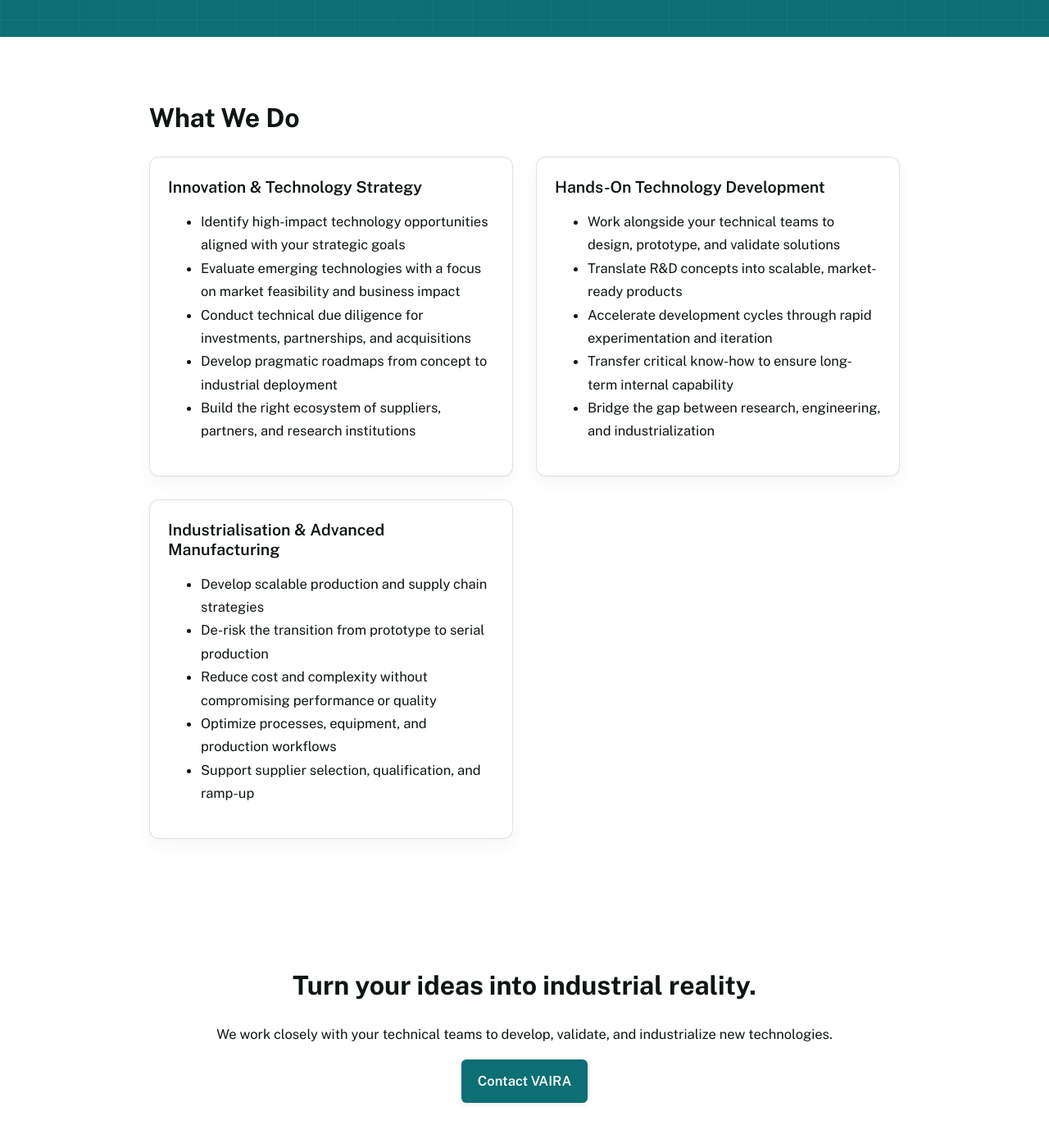
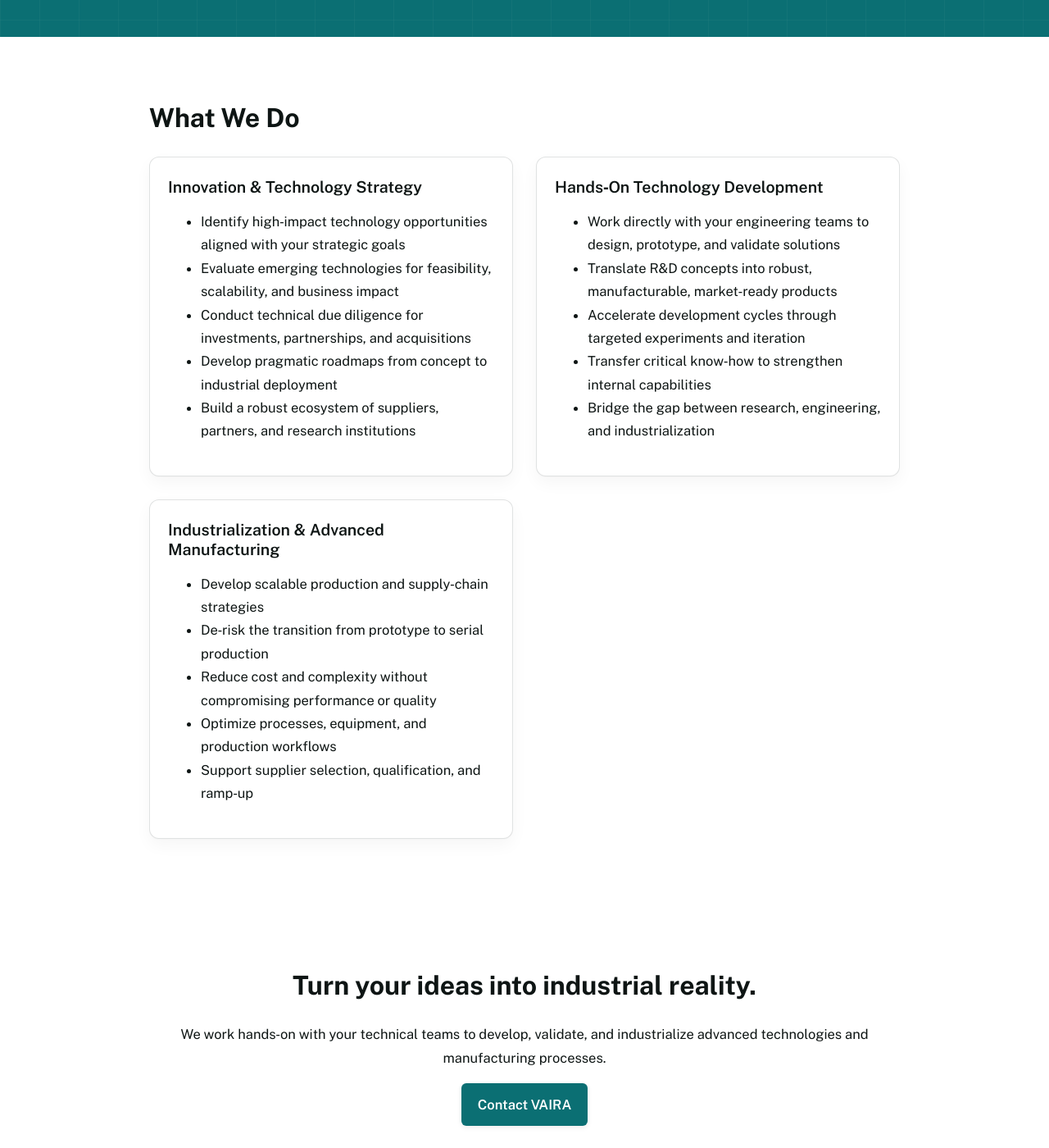
Before and after one commit to raphaelheeb/vaira-advisory, a Jekyll site: the page built from index.html, in a window 1280 px wide and 1400 px high, scrolled down 701 px. Shown: the whole window at 82% size. Built offline with Jekyll 4.4.1, drawn with Linux system fonts in a browser that asks for light colours; some of the changed text lies outside the part shown.

Commit message:
Update index.html

```diff
--- a/index.html
+++ b/index.html
@@ -11,20 +11,23 @@
   <div class="content-wrapper wrapper--wide">
     <div class="hero-grid">
 
-      <div>
+      <!-- HERO LEFT -->
+      <div class="hero-left">
         <h1 class="hero-title">
-          Technology.<br>From concept to industrial scale.
+          From Deep‑Tech concept<br>to industrial scale.
         </h1>
         <p class="hero-sub">
-          We support you at the intersection of innovation,<br>
-          technology, and advanced manufacturing —<br>
-          working closely with your teams.
+          VAIRA Advisory supports organizations at the intersection of innovation, engineering,
+          and advanced manufacturing — working hands‑on with your teams to turn complex technologies
+          into scalable, reliable, and manufacturable solutions.
         </p>
+
         <div class="hero-ctas">
           <a href="mailto:info@vaira-advisory.com" class="cta-btn">Get in Touch</a>
         </div>
       </div>
 
+      <!-- HERO RIGHT -->
       <div class="hero-right visual--cad" aria-hidden="true">
         <svg class="cad-contour" viewBox="0 0 600 600" role="img" aria-label="CAD contours">
           <defs>
@@ -37,6 +40,8 @@
               .dash { stroke-dasharray: 6 8; }
             </style>
           </defs>
+
+          <!-- Horizontal curves -->
           <g>
             <path class="c" d="M80 270 C170 150, 430 150, 520 270"/>
             <path class="c" d="M60 320 C160 210, 440 210, 540 320"/>
@@ -44,6 +49,8 @@
             <path class="c" d="M60 420 C170 350, 430 350, 540 420"/>
             <path class="c" d="M80 470 C190 420, 410 420, 520 470"/>
           </g>
+
+          <!-- Vertical curves -->
           <g>
             <path class="c" d="M180 180 C160 260, 160 360, 180 440"/>
             <path class="c" d="M240 160 C220 250, 220 370, 240 460"/>
@@ -51,6 +58,8 @@
             <path class="c" d="M360 160 C340 250, 340 370, 360 460"/>
             <path class="c" d="M420 180 C400 260, 400 360, 420 440"/>
           </g>
+
+          <!-- Frame -->
           <g opacity="0.45">
             <path class="c dash" d="M100 140 L500 140"/>
             <path class="c dash" d="M100 500 L500 500"/>
@@ -64,6 +73,7 @@
   </div>
 </section>
 
+
 <!-- ================= WHAT WE DO ================= -->
 <section class="section" id="what-we-do">
   <div class="content-wrapper wrapper--narrow">
@@ -71,36 +81,39 @@
 
     <div class="card-grid">
 
+      <!-- CARD 1 -->
       <div class="card">
         <h3>Innovation & Technology Strategy</h3>
         <ul>
-          <li>Identify high-impact technology opportunities aligned with your strategic goals</li>
-          <li>Evaluate emerging technologies with a focus on market feasibility and business impact</li>
+          <li>Identify high‑impact technology opportunities aligned with your strategic goals</li>
+          <li>Evaluate emerging technologies for feasibility, scalability, and business impact</li>
           <li>Conduct technical due diligence for investments, partnerships, and acquisitions</li>
           <li>Develop pragmatic roadmaps from concept to industrial deployment</li>
-          <li>Build the right ecosystem of suppliers, partners, and research institutions</li>
+          <li>Build a robust ecosystem of suppliers, partners, and research institutions</li>
         </ul>
       </div>
 
+      <!-- CARD 2 -->
       <div class="card">
-        <h3>Hands-On Technology Development</h3>
+        <h3>Hands‑On Technology Development</h3>
         <ul>
-          <li>Work alongside your technical teams to design, prototype, and validate solutions</li>
-          <li>Translate R&D concepts into scalable, market-ready products</li>
-          <li>Accelerate development cycles through rapid experimentation and iteration</li>
-          <li>Transfer critical know-how to ensure long-term internal capability</li>
+          <li>Work directly with your engineering teams to design, prototype, and validate solutions</li>
+          <li>Translate R&D concepts into robust, manufacturable, market‑ready products</li>
+          <li>Accelerate development cycles through targeted experiments and iteration</li>
+          <li>Transfer critical know‑how to strengthen internal capabilities</li>
           <li>Bridge the gap between research, engineering, and industrialization</li>
         </ul>
       </div>
 
+      <!-- CARD 3 -->
       <div class="card">
-        <h3>Industrialisation & Advanced Manufacturing</h3>
+        <h3>Industrialization & Advanced Manufacturing</h3>
         <ul>
-          <li>Develop scalable production and supply chain strategies</li>
-          <li>De-risk the transition from prototype to serial production</li>
+          <li>Develop scalable production and supply‑chain strategies</li>
+          <li>De‑risk the transition from prototype to serial production</li>
           <li>Reduce cost and complexity without compromising performance or quality</li>
           <li>Optimize processes, equipment, and production workflows</li>
-          <li>Support supplier selection, qualification, and ramp-up</li>
+          <li>Support supplier selection, qualification, and ramp‑up</li>
         </ul>
       </div>
 
@@ -108,11 +121,15 @@
   </div>
 </section>
 
+
 <!-- ================= CTA ================= -->
 <section class="section" id="CTA">
   <div class="content-wrapper wrapper--narrow" style="text-align:center">
     <h2>Turn your ideas into industrial reality.</h2>
-    <p>We work closely with your technical teams to develop, validate, and industrialize new technologies.</p>
+    <p>
+      We work hands‑on with your technical teams to develop, validate, and industrialize
+      advanced technologies and manufacturing processes.
+    </p>
     <a class="cta-btn" href="mailto:info@vaira-advisory.com">Contact VAIRA</a>
   </div>
 </section>
```
